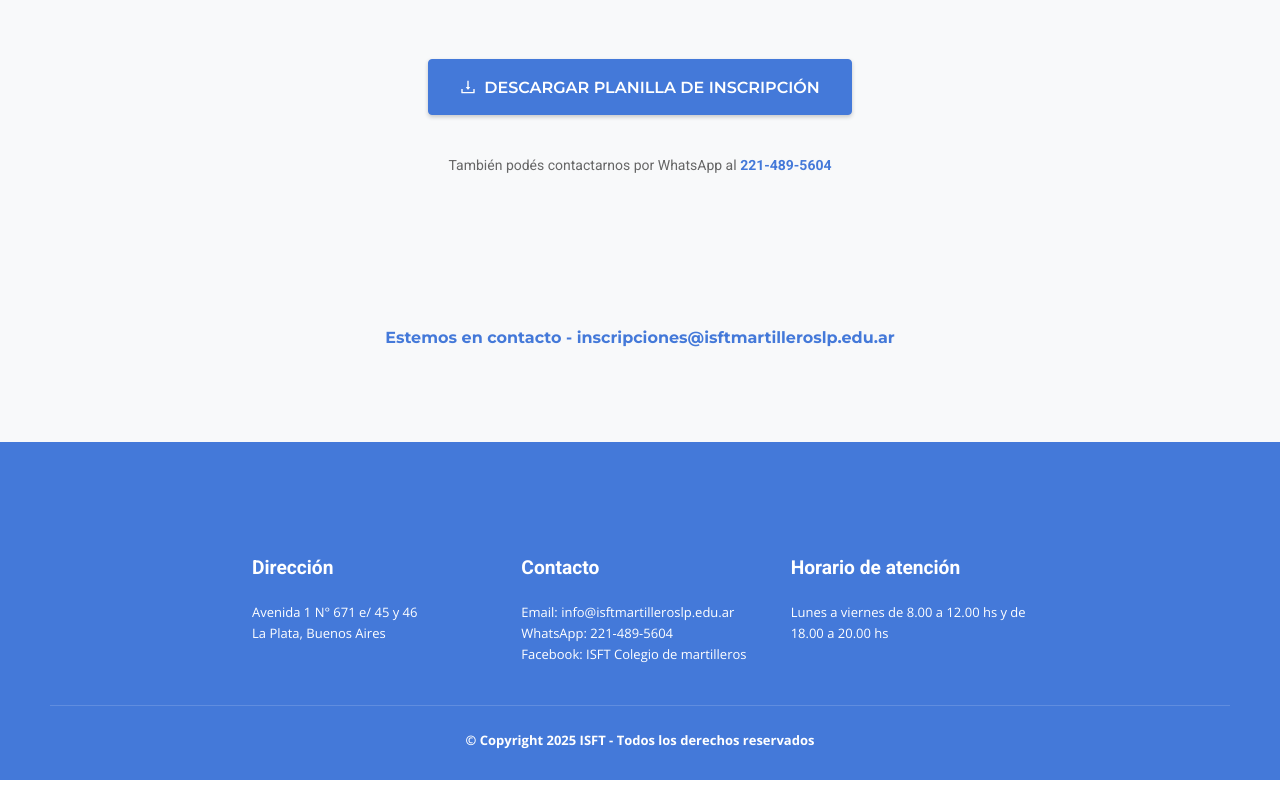
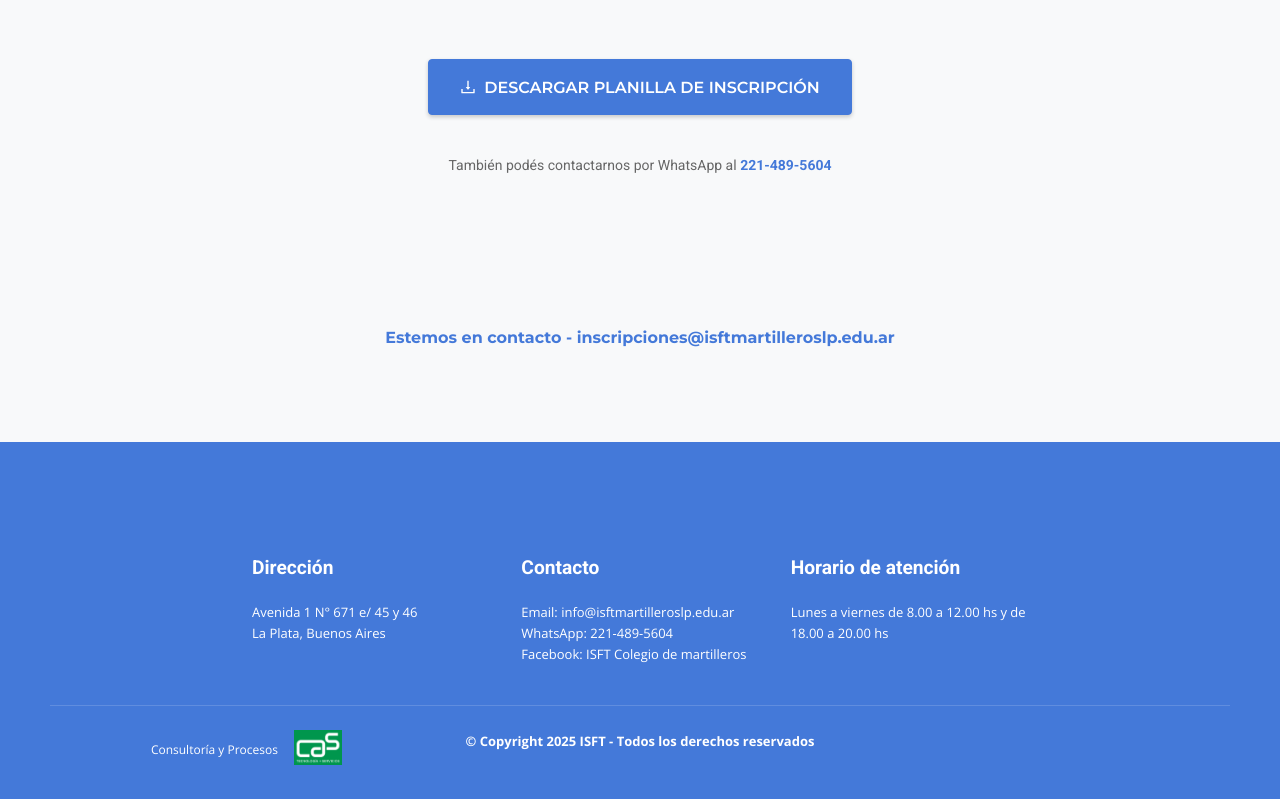
Before and after one commit to agusszarate/instituto-de-martilleros, a Next.js app: page / in a window 1280 px wide. Shown: the part 3182-3981 px from the top of the page. Built offline with nearby package versions, Linux system fonts and the light colour scheme.

Commit message:
consultoria y procesos

```diff
--- a/components/Layout/MainLayout.tsx
+++ b/components/Layout/MainLayout.tsx
@@ -297,14 +297,48 @@ const MainLayout: React.FC<LayoutProps> = ({ children }) => {
         </Row>
 
         <Row
-          justify="center"
+          align="middle"
           style={{
             marginTop: "40px",
             paddingTop: "24px",
             borderTop: "1px solid rgba(255,255,255,0.15)",
+            position: "relative",
           }}
         >
-          <Col xs={24} style={{ textAlign: "center" }}>
+          <Col
+            xs={{ span: 24, order: 2 }}
+            md={{ span: 8, order: 1 }}
+            style={{ textAlign: "center" }}
+          >
+            <Space
+              align="center"
+              size="middle"
+              style={{ justifyContent: "center" }}
+            >
+              <Text
+                style={{
+                  color: "#ffffff",
+                  fontSize: "12px",
+                  fontFamily: '"Open Sans", sans-serif',
+                }}
+              >
+                Consultoría y Procesos
+              </Text>
+              <img
+                src="/images/cas-marca-negativo-300.png"
+                alt="CAS Informática"
+                style={{
+                  height: "35px",
+                  width: "auto",
+                }}
+              />
+            </Space>
+          </Col>
+          <Col
+            xs={{ span: 24, order: 1 }}
+            md={{ span: 8, order: 2 }}
+            style={{ textAlign: "center", marginBottom: "16px" }}
+          >
             <Text
               style={{
                 color: "#ffffff",
@@ -317,6 +351,7 @@ const MainLayout: React.FC<LayoutProps> = ({ children }) => {
               reservados
             </Text>
           </Col>
+          <Col xs={{ span: 0 }} md={{ span: 8, order: 3 }}></Col>
         </Row>
       </AntFooter>
     </AntLayout>
```
Also changed, not shown: public/images/cas-marca-negativo-300.png (added), public/images/cas-marca-positivo-300.png (added).
